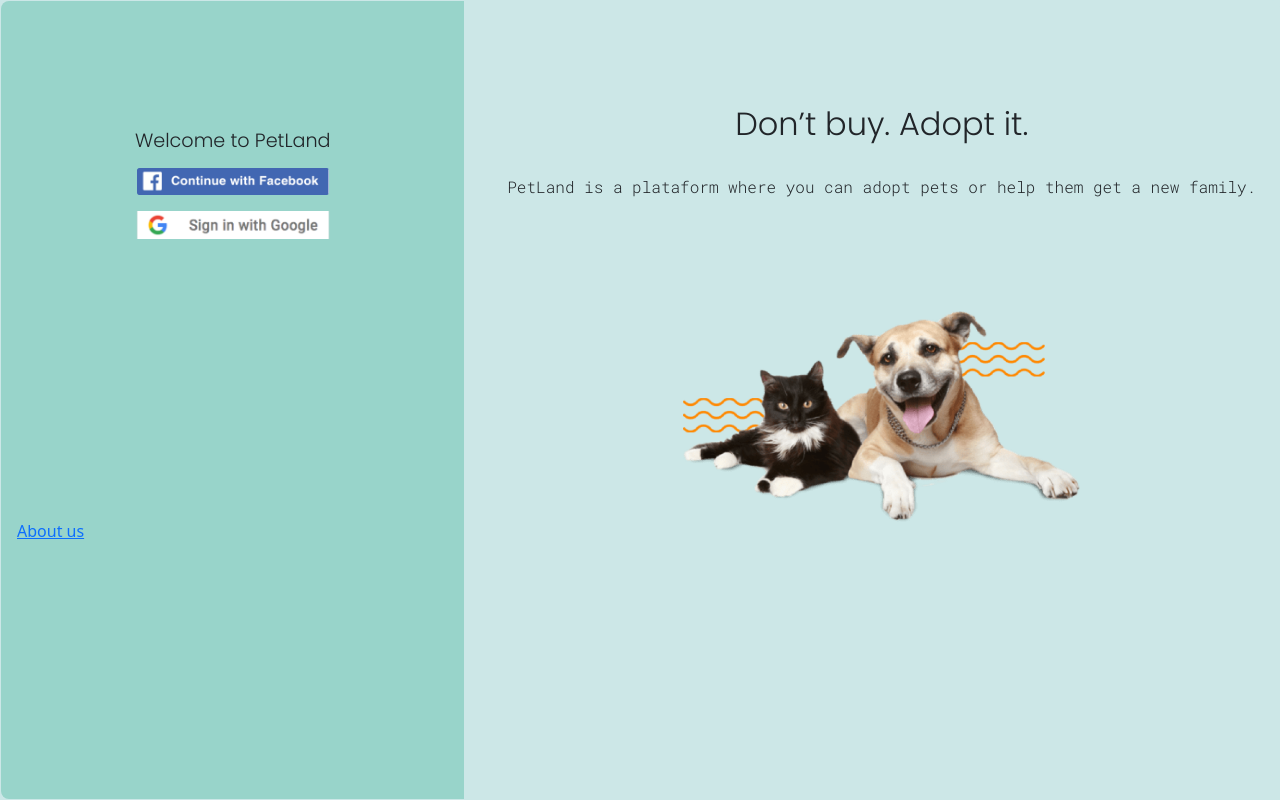
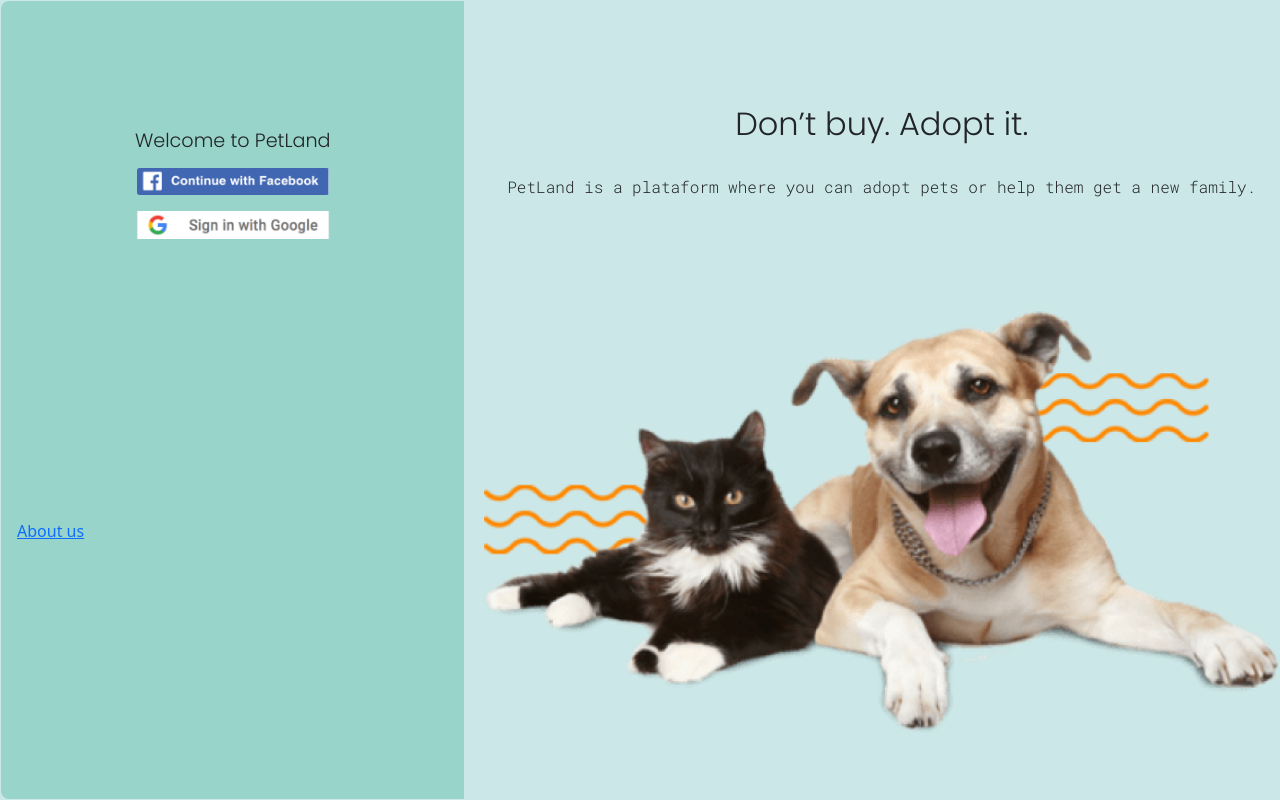
Before and after one commit to Cleiton366/petland-frontend, a React (Create React App) app: page / in a window 1280 px wide. Built offline with nearby package versions, Linux system fonts and the light colour scheme.

Commit message:
Fix images

```diff
--- a/src/Components/Pages/User Profile/UserProfile.module.css
+++ b/src/Components/Pages/User Profile/UserProfile.module.css
@@ -2,10 +2,6 @@
 
 .todo {
   overflow: auto;
-}
-
-img{
-  width: 50%;
 }
 
 .container {
```
